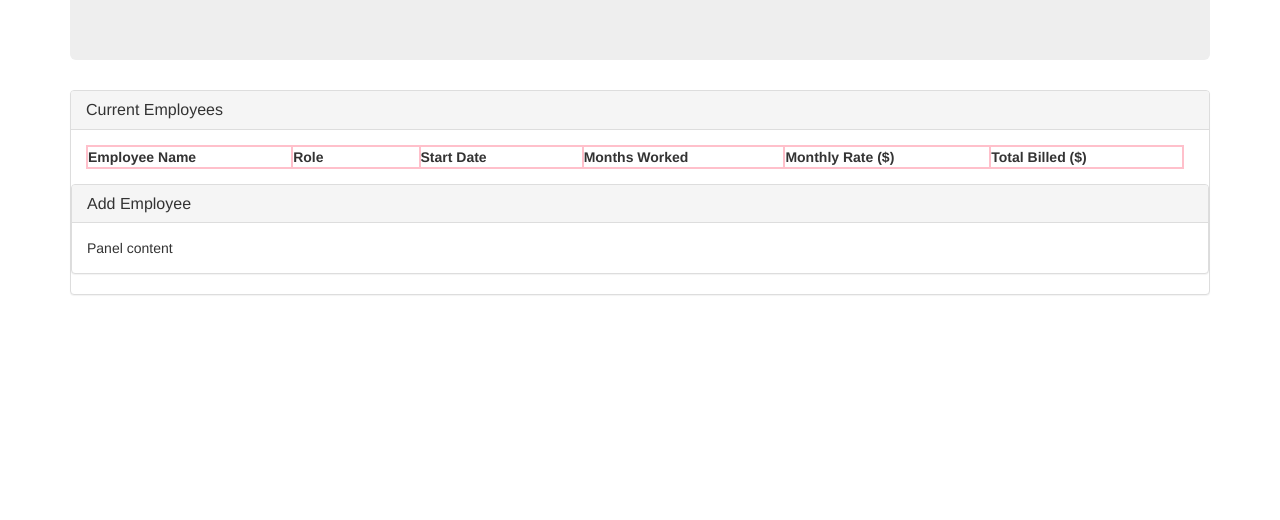
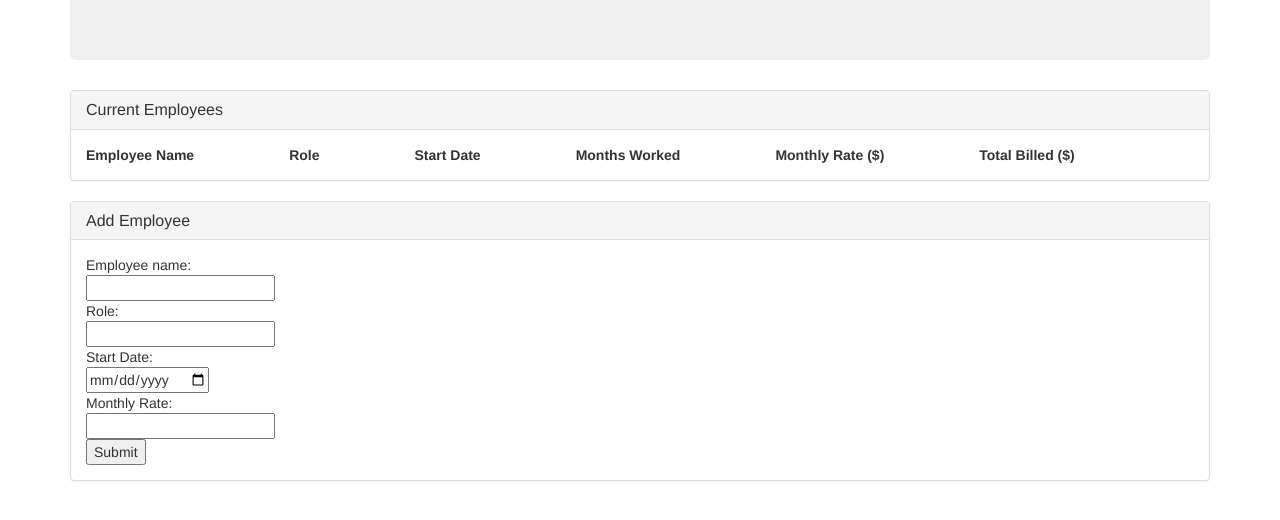
Before and after one commit to ashleyedds/EmployeeTimeCard, a plain HTML site: page index.html in a window 1280 px wide. Shown: the part 180-700 px from the top of the page. Drawn offline with nearby package versions, Linux system fonts and the light colour scheme.

Commit message:
form added

```diff
--- a/assets/css/style.css
+++ b/assets/css/style.css
@@ -4,6 +4,5 @@
 }
 
 th {
-  border: 2px solid pink;
   padding-right: 95px;
 }
--- a/index.html
+++ b/index.html
@@ -35,13 +35,32 @@
                 </table>
 
             </div>
+        </div>
 
         <div class="panel panel-default">
             <div class="panel-heading">
                 <h3 class="panel-title">Add Employee</h3>
             </div>
             <div class="panel-body">
-                    Panel content
+                <form>
+                    Employee name:
+                    <br>
+                    <input type="text" name="name-input">
+                    <br>
+                    Role:
+                    <br>
+                    <input type="text" name="role-input">
+                    <br>
+                    Start Date:
+                    <br>
+                    <input type="date" name="date-input">
+                    <br>
+                    Monthly Rate:
+                    <br>
+                    <input type="text" name="rate-input">
+                    <br>
+                    <input type="submit" value="Submit">
+                </form>
             </div>
         </div>
 
```
Lines whose indentation alone changed are shown as unchanged.
